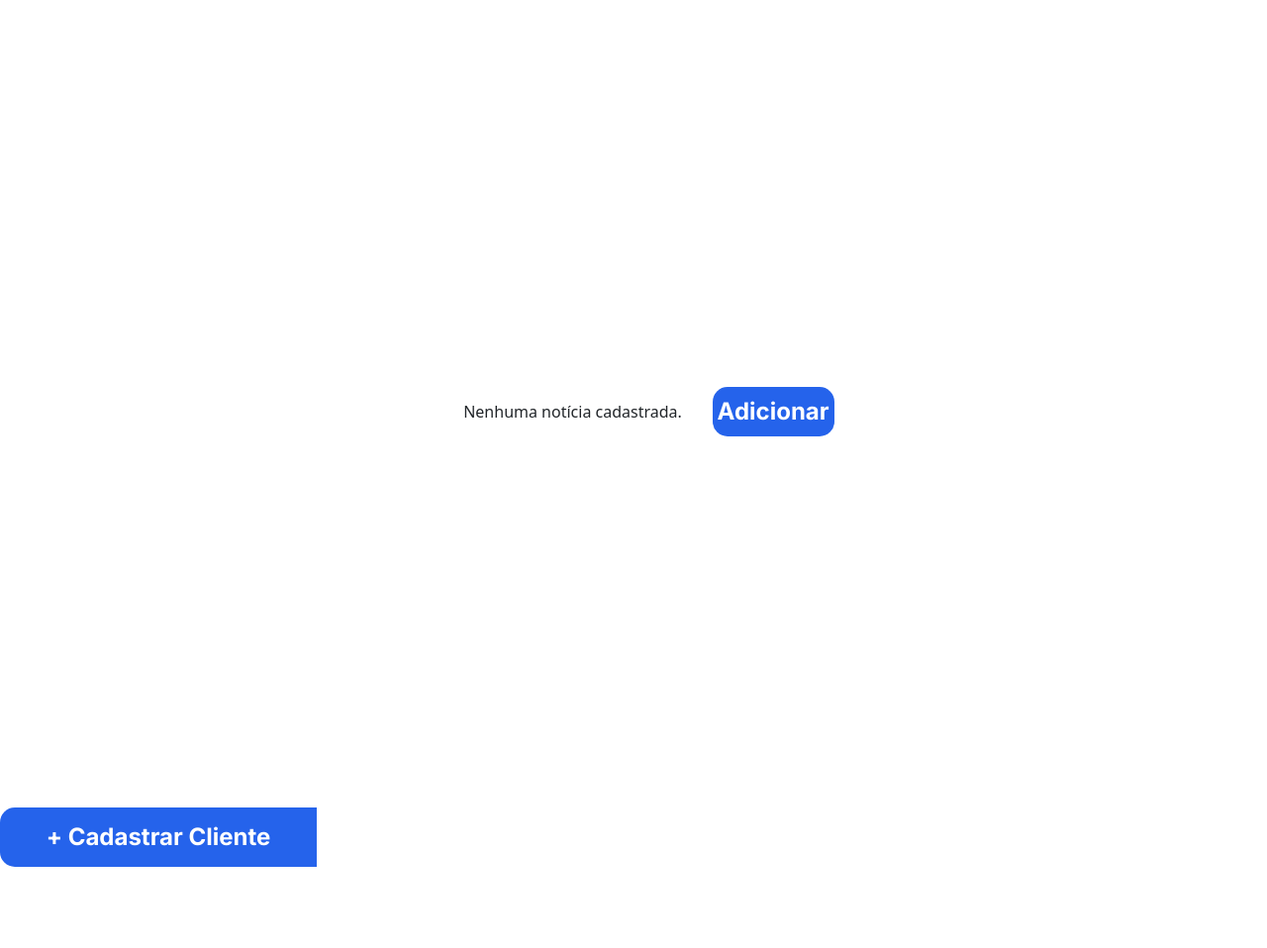
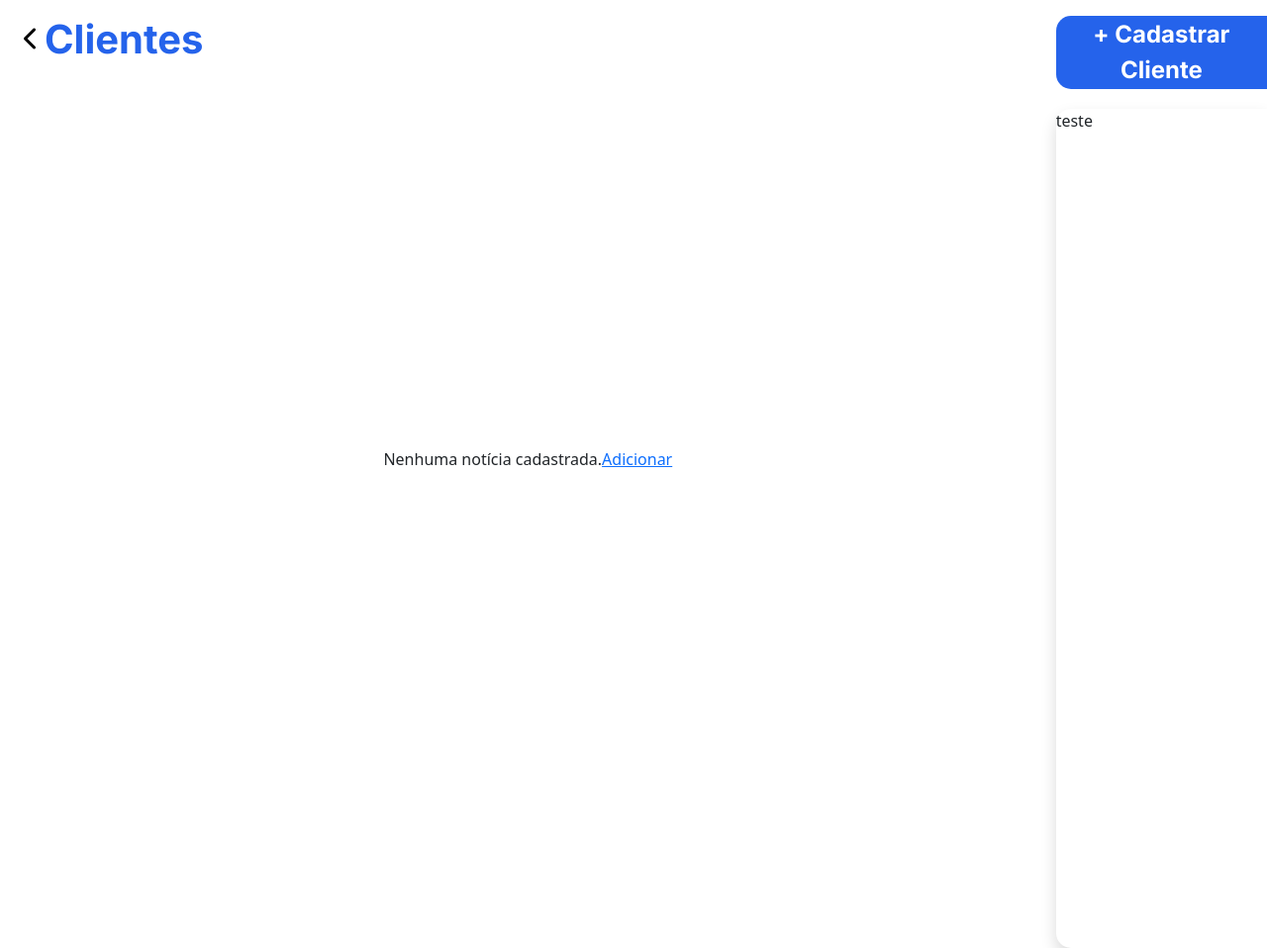
Before and after one commit to lucasthierry9/Control, a Django app: page /clientes/ in a window 1280 px wide. Shown: the part 80-1038 px from the top of the page at 99% size. Before the commit the page ends 956 px from the top, so only its background shows below. Run offline with Django 3.2, Linux system fonts and the light colour scheme; data that the repository does not hold is empty.

Commit message:
alterações e correções no clientes.html

```diff
--- a/clientes/templates/clientes/clientes.html
+++ b/clientes/templates/clientes/clientes.html
@@ -1,12 +1,11 @@
 {% extends "control/base.html" %}
 {% load static %}
 {% block title %}Clientes{% endblock title %}
-
 {% block content %}
 <div class="pt-3">
-    <div class="row min-vh-100 g-0" style="height: 100vh">
+    <div class="row g-0" style="min-height: calc(100vh - 200px);">
         {% if clientes %}
-        <div class="col-12 col-lg-9 px-4">
+        <div class="col-12 col-lg-10 px-4">
             <div class="d-flex align-items-center">
                 <a href={% url 'index' %}><i class="fa-solid fa-chevron-left fs-4" style="color: black; margin-top: auto; margin-bottom: auto; margin-right: 6px;"></i></a>
                 <h1 style="font-family: Inter; font-weight: 700; color: #2563EB; margin: 0px; padding: 0px;">Clientes</h1>
@@ -14,10 +13,7 @@
             <form role="search">
                 <input class="form-control rounded-5 border-2" style="border-color: #2563EB; max-width: 400px" type="search" placeholder="Pesquisar" aria-label="Search" />
             </form>
-            <div class="">
-                <div style="display: flex; justify-content: flex-end;">
-                    <button class="p-1" style="width: 35px; height: 35px; background-color: #2563EB; border: none; border-radius: 8px; text-align: center;"><i class="fa-solid fa-trash fs-5" style="color: white; margin-top: auto; margin-bottom: auto;"></i></button>
-                </div>
+            <div class="pt-2 overflow-auto"  style="">
                 <table class="" style="width: 100%; border-collapse: separate; border-spacing: 0 8px; font-family: Inter, sans-serif; font-size: 16px;">
                     <thead>
                         <tr>
@@ -29,7 +25,7 @@
                         </tr>
                     </thead>
                     <tbody>
-                        {% for cliente in clientes %}
+                        {% for cliente in clientes|slice:":9" %}
                         <tr style="background-color: #EEEEEE;">
                             <td class="ps-2" style="border-top-left-radius: 10px; border-bottom-left-radius: 10px;"><input type="checkbox" style="height: 100%; vertical-align: middle; transform: scale(1.4);"></td>
                             <td class="py-2 ps-1 fw-medium">{{ cliente.id }}</td>
@@ -43,16 +39,21 @@
             </div>
         </div>
         {% else %}
-        <div style="display: flex; min-height: 100vh; align-items: center; justify-content: center;">
-            Nenhuma notícia cadastrada.
-            <div>
-                <a href={% url 'clientes:cadastrar_cliente' %}><button type="submit" style="font-family: Inter; min-width: 75%; min-height: 50px; padding: 5px; margin-left: 25%; font-weight: 700; background-color: #2563EB; border: none; border-radius: 15px; color: white; font-size: 24px;">Adicionar</button></a>
+        <div class="col-12 col-lg-10 px-4">
+            <div class="d-flex align-items-center">
+                <a href={% url 'index' %}><i class="fa-solid fa-chevron-left fs-4" style="color: black; margin-top: auto; margin-bottom: auto; margin-right: 6px;"></i></a>
+                <h1 style="font-family: Inter; font-weight: 700; color: #2563EB; margin: 0px; padding: 0px;">Clientes</h1>
+            </div>
+            <div style="display: flex; min-height: 100vh; align-items: center; justify-content: center;">
+                Nenhuma notícia cadastrada. <div>
+                <a href={% url 'clientes:cadastrar_cliente' %}>Adicionar</a>
+            </div>
             </div>
         </div>
         {% endif %}
-        <div class="col-12 col-lg-3 mt-4 mt-lg-0">
+        <div class="col-12 col-lg-2 mt-4 mt-lg-0 ">
             <a href={% url 'clientes:cadastrar_cliente' %} class="d-block w-100"><button class="fs-4 w-100" style="min-height: 60px; font-family: Inter; color: white; font-weight: 700; border-top-left-radius: 15px; border-bottom-left-radius: 15px; background-color: #2563EB; border: none; ">+ Cadastrar Cliente</button></a>
-            <div class="bg-white shadow" style="height: calc(100% - 80px); margin-top: 20px; border-top-left-radius: 15px; border-bottom-left-radius: 15px;"></div>
+            <div class="bg-white shadow" style="height: 100%; margin-top: 20px; border-top-left-radius: 15px; border-bottom-left-radius: 15px;"><p>teste</p></div>
         </div>
     </div>
 </div>
--- a/control/templates/control/index.html
+++ b/control/templates/control/index.html
@@ -3,7 +3,7 @@
 {% block title%}Início{%endblock title%}
 {% block content %}
 <main class="container-fluid d-flex align-items-center min-vh-100">
-    <div class="container">
+    <div class="container pt-3">
         <div class="row align-items-center">
 
             <!-- Texto -->
```
